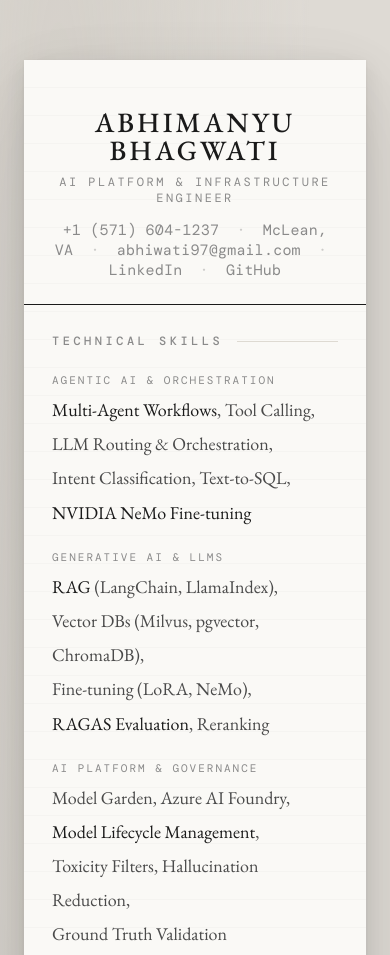
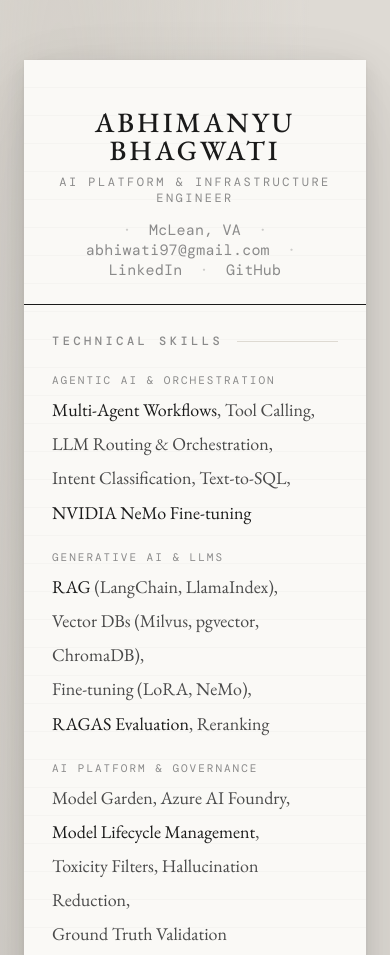
Before and after one commit to AbhimanyuBhagwati/AbhimanyuBhagwati.github.io, a plain HTML site: page index.html in a window 390 px wide. Shown: the top 955 px of the page. Drawn offline with nearby package versions, Linux system fonts and the light colour scheme; a web font is replaced by a local one.

Commit message:
Remove phone number link from CV header
Removed phone number link from contact section.

```diff
--- a/index.html
+++ b/index.html
@@ -390,7 +390,7 @@ body {
     <div class="cv-name">Abhimanyu Bhagwati</div>
     <div class="cv-role">AI Platform & Infrastructure Engineer</div>
     <div class="cv-contact">
-      <a href="tel:+15716041237">+1 (571) 604-1237</a>
+      <a href=""></a>
       <span class="sep">·</span>
       McLean, VA
       <span class="sep">·</span>
```
